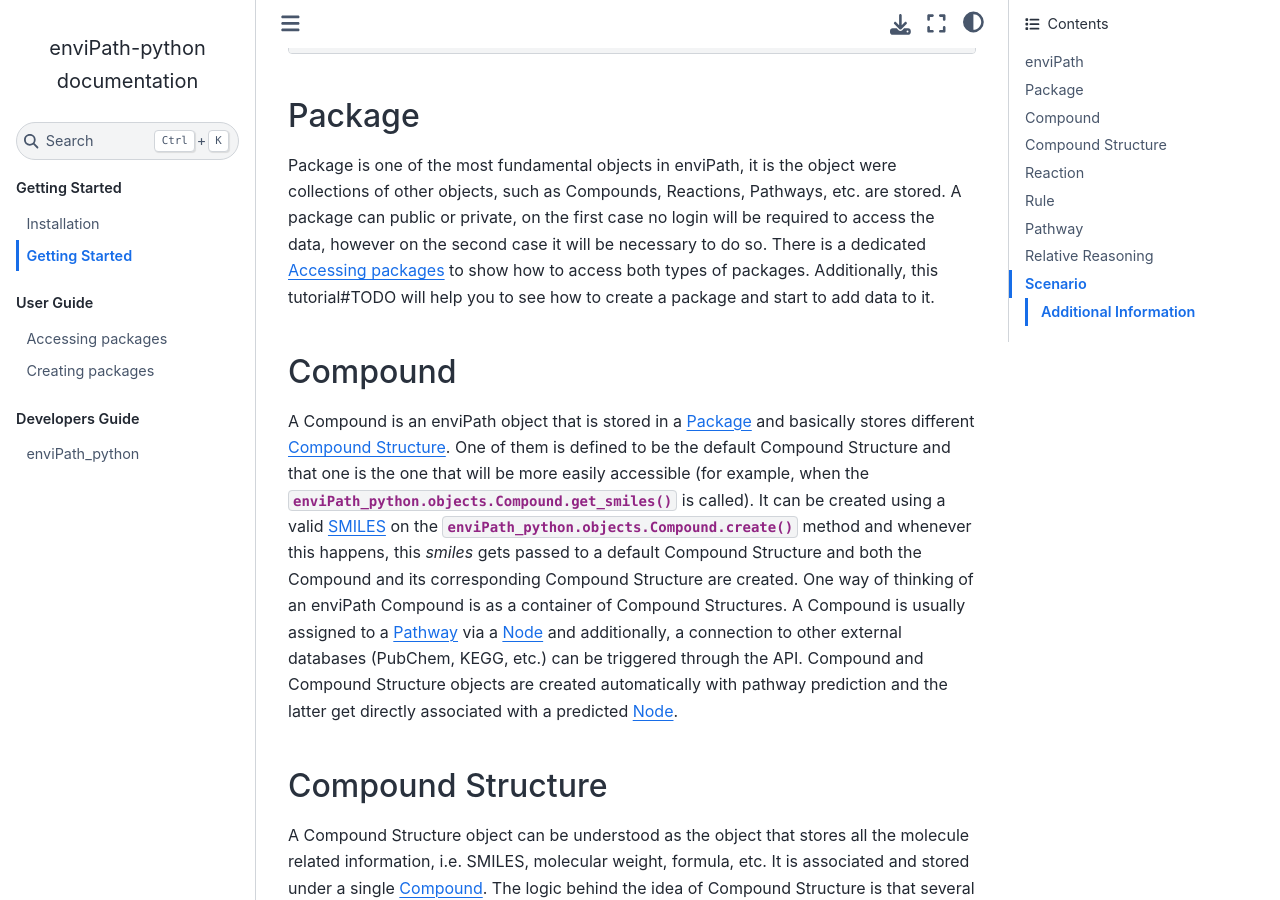
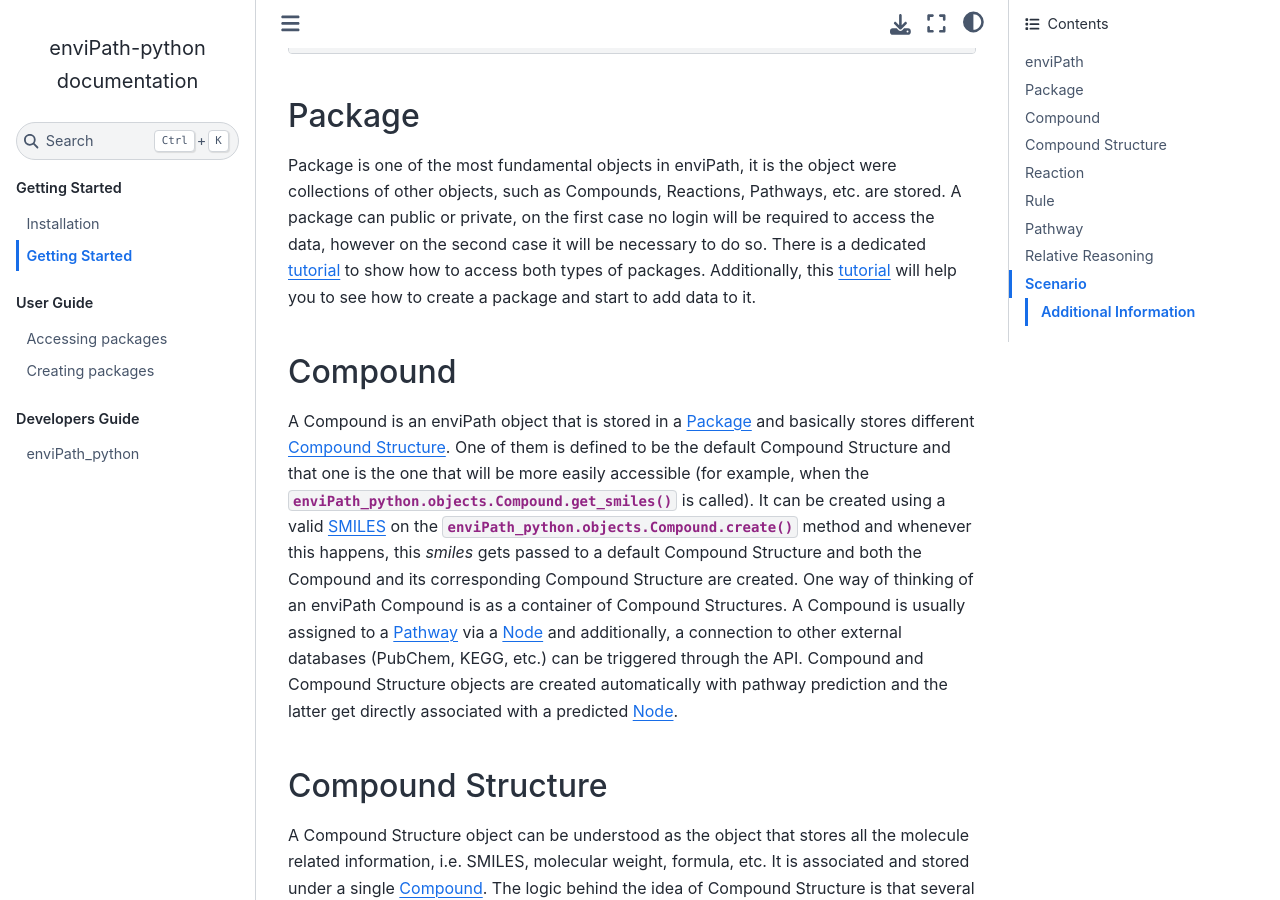
Before and after one commit to enviPath/enviPath-python, a Sphinx documentation site: the page built from docs/source/getting_started.rst, in a window 1280 px wide and 900 px high, scrolled down 677 px. Built offline with Sphinx 7.4.7 and the Sphinx Book theme 1.1.4, drawn with Linux system fonts in a browser that asks for light colours.

Commit message:
Added changes to docs

```diff
--- a/docs/source/getting_started.rst
+++ b/docs/source/getting_started.rst
@@ -35,8 +35,8 @@
 Package is one of the most fundamental objects in enviPath, it is the object were collections of other objects, such as
 Compounds, Reactions, Pathways, etc. are stored. A package can public or private, on the first case no login will be
 required to access the data, however on the second case it will be necessary to do so. There is a dedicated
-:ref:`accessing_packages` to show how to access both types of packages. Additionally, this tutorial#TODO will help you to see how
-to create a package and start to add data to it.
+:ref:`tutorial<accessing_packages>` to show how to access both types of packages. Additionally, this
+:ref:`tutorial<create_package>` will help you to see how to create a package and start to add data to it.
 
 Compound
 --------
--- a/docs/source/index.rst
+++ b/docs/source/index.rst
@@ -1,7 +1,7 @@
 enviPath-python
 ===============
 
-**enviPath-python** is an open-source library that enables users to connect with the REST API endpoints of
+**enviPath-python** is an open-source package that enables users to connect with the REST API endpoints of
 `enviPath <https://envipath.org/>`_. This documentation is intended to help you learn how to use enviPath-python and
 encourage you to upload your data on the system. For the user desing to know how exactly enviPath works, we will refer
 to the `Wiki <https://wiki.envipath.com/>`_ and its paper: `enviPath - The environmental contaminant biotransformation
```
